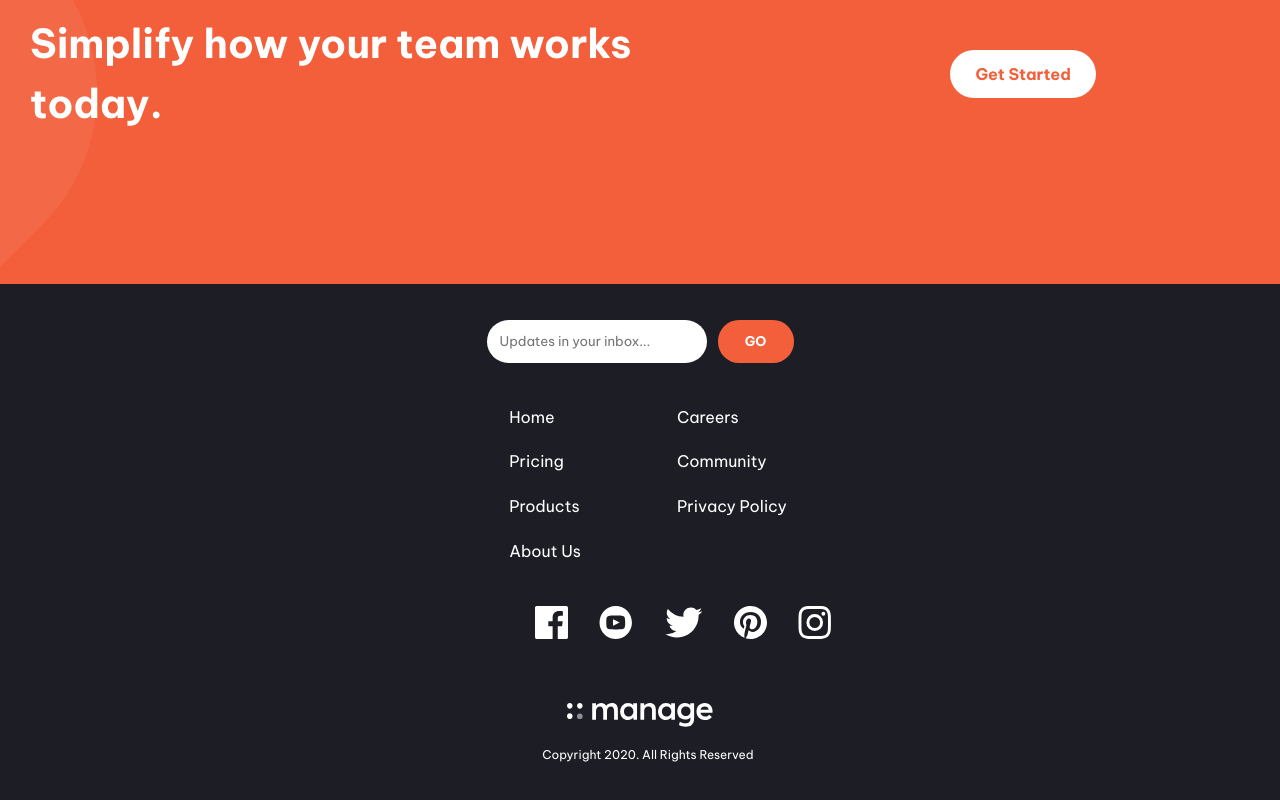
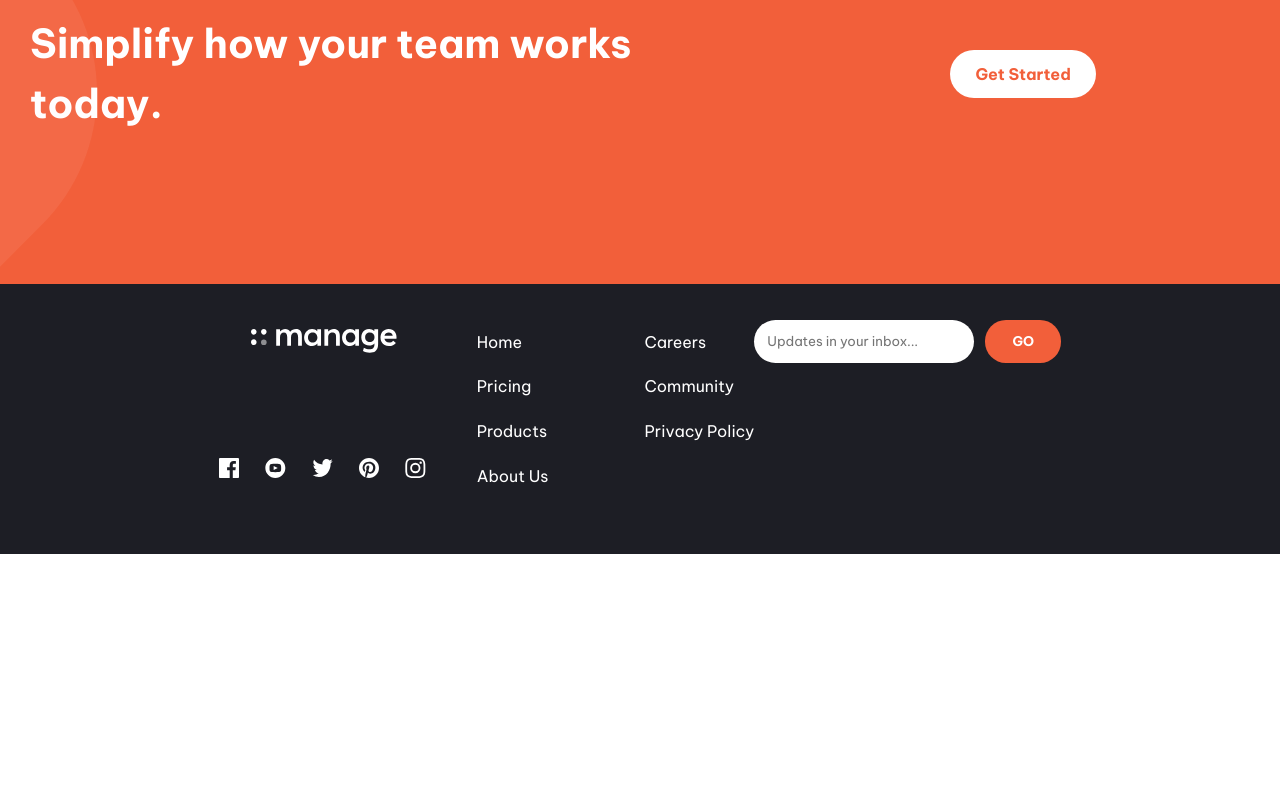
Before and after one commit to IderaNimah/Manage-Landing-Page, a React (Vite) app: page / in a window 1280 px wide. Shown: the part 1912-2712 px from the top of the page. After the commit the page ends 2466 px from the top, so only its background shows below. Built offline with nearby package versions, Linux system fonts and the light colour scheme.

Commit message:
1024px footer styling

```diff
--- a/src/Components/PageFive/PageFive.css
+++ b/src/Components/PageFive/PageFive.css
@@ -4,19 +4,18 @@
   height: 530px;
   padding: 10px;
 }
-.sub-five{
+.sub-five {
   margin: 26px 32px;
-    display: flex
-;
+  display: flex;
   flex-direction: column;
   align-items: center;
   justify-content: center;
 }
-.foot-input{
+.foot-input {
   display: flex;
   gap: 11px;
 }
-input{
+input {
   padding: 13px;
   border-radius: 30px;
   border: none;
@@ -24,7 +23,7 @@ input{
   width: 220px;
 }
 
-.footerbtn{
+.footerbtn {
   padding: 10px;
   width: 76px;
   border-radius: 21px;
@@ -35,51 +34,91 @@ input{
   font-weight: bold;
 }
 
-.font-nav{
+.font-nav {
   display: flex;
   gap: 20px;
 }
 
-ul li a{
+ul li a {
   text-decoration: none;
   color: white;
 }
-ul li{
+ul li {
   list-style: none;
-
 }
-.font-nav{
+.font-nav {
   margin-top: 2rem;
   margin-left: 1rem;
   gap: 6rem;
   line-height: 2.8rem;
 }
 
-.footer-icon{
+.footer-icon {
   display: flex;
   gap: 31px;
   height: 33px;
   margin-top: 2rem;
   margin-left: 1rem;
 }
-.footer-logo{
+.footer-logo {
   margin: 9px 32px;
-    display: flex
-;
+  display: flex;
   gap: 20px;
   margin-top: 4rem;
   flex-direction: column;
   align-items: center;
   justify-content: center;
 }
-.footer-logo p{
+.footer-logo p {
   font-size: 12px;
   color: white;
   width: 218px;
   margin-left: 1.4rem;
 }
-/* PageFive.css */
+
 .white-logo {
   filter: brightness(0) invert(1);
+}
 
+@media (min-width: 1024px) {
+  .pagefive {
+    height: 270px;
   }
+  .sub-five {
+    flex-direction: row-reverse;
+    align-items: flex-start;
+  }
+
+  .join-flex {
+    display: flex;
+    flex-direction: column-reverse;
+    margin-right: 2rem;
+  }
+  .font-nav {
+    margin-top: 0;
+    margin-left: 1rem;
+    gap: 6rem;
+    line-height: 2.8rem;
+    display: flex;
+  }
+
+  .footer-logo {
+    margin: 9px 32px;
+    display: flex;
+    gap: 20px;
+    flex-direction: column;
+    align-items: center;
+    justify-content: center;
+  }
+
+  .footer-logo p {
+    display: none;
+  }
+  .footer-icon {
+    display: flex;
+    gap: 26px;
+    margin-top: 6rem;
+    margin-left: 0;
+    height: unset;
+  }
+}
--- a/src/Components/PageFive/PageFive.jsx
+++ b/src/Components/PageFive/PageFive.jsx
@@ -44,6 +44,7 @@ function PageFive() {
           </li>
         </ul>
       </div>
+     <div className="join-flex">
 
       <div className="footer-icon">
          <img src={MyIconF} alt="Facebook" />
@@ -56,6 +57,7 @@ function PageFive() {
       <img src={Logo} alt="Logo" className="white-logo" />
       <p>Copyright 2020. All Rights Reserved</p>
       </div>
+     </div>
       </div>
     </div>
   );
```
Lines whose indentation alone changed are shown as unchanged.
